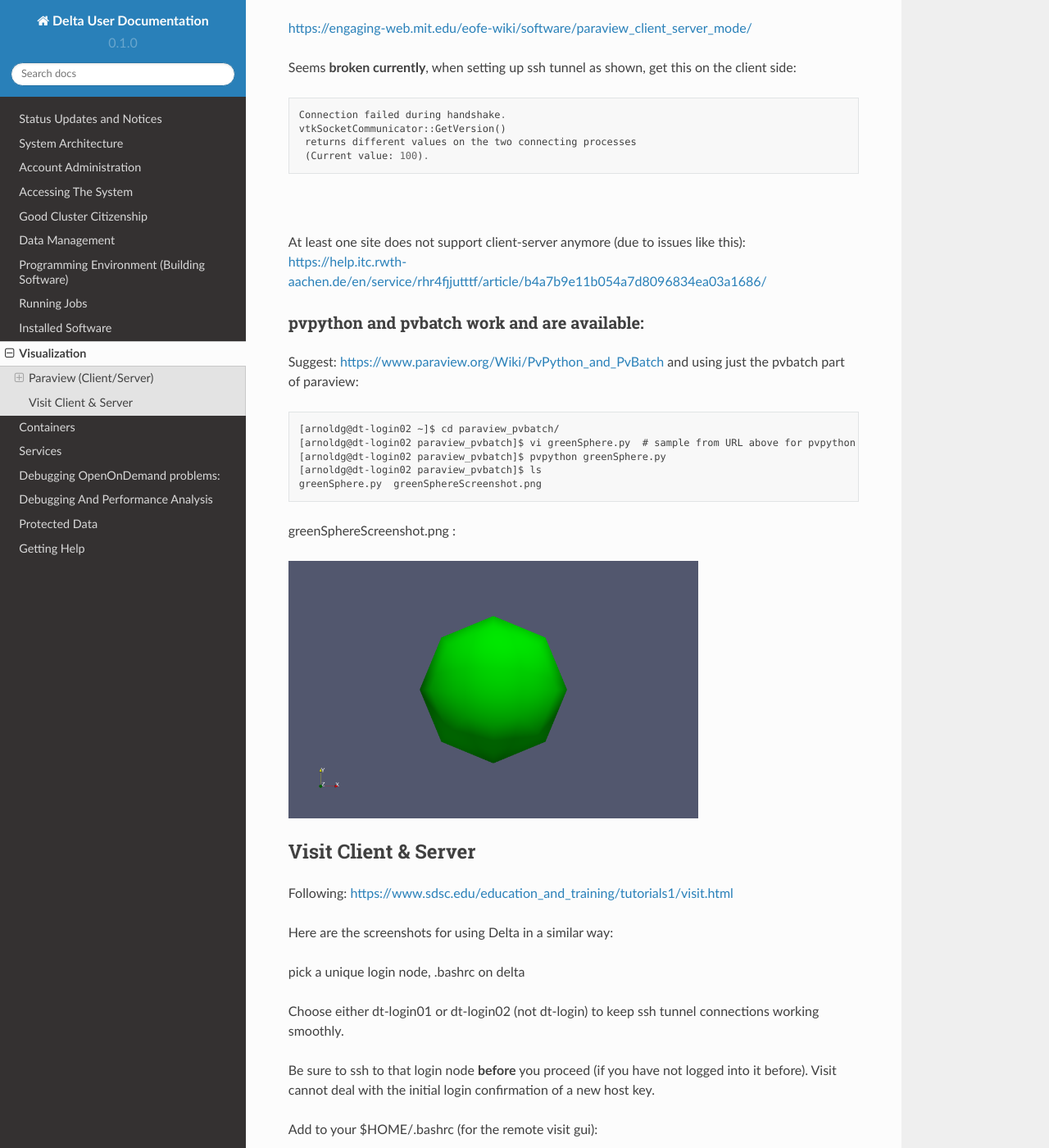
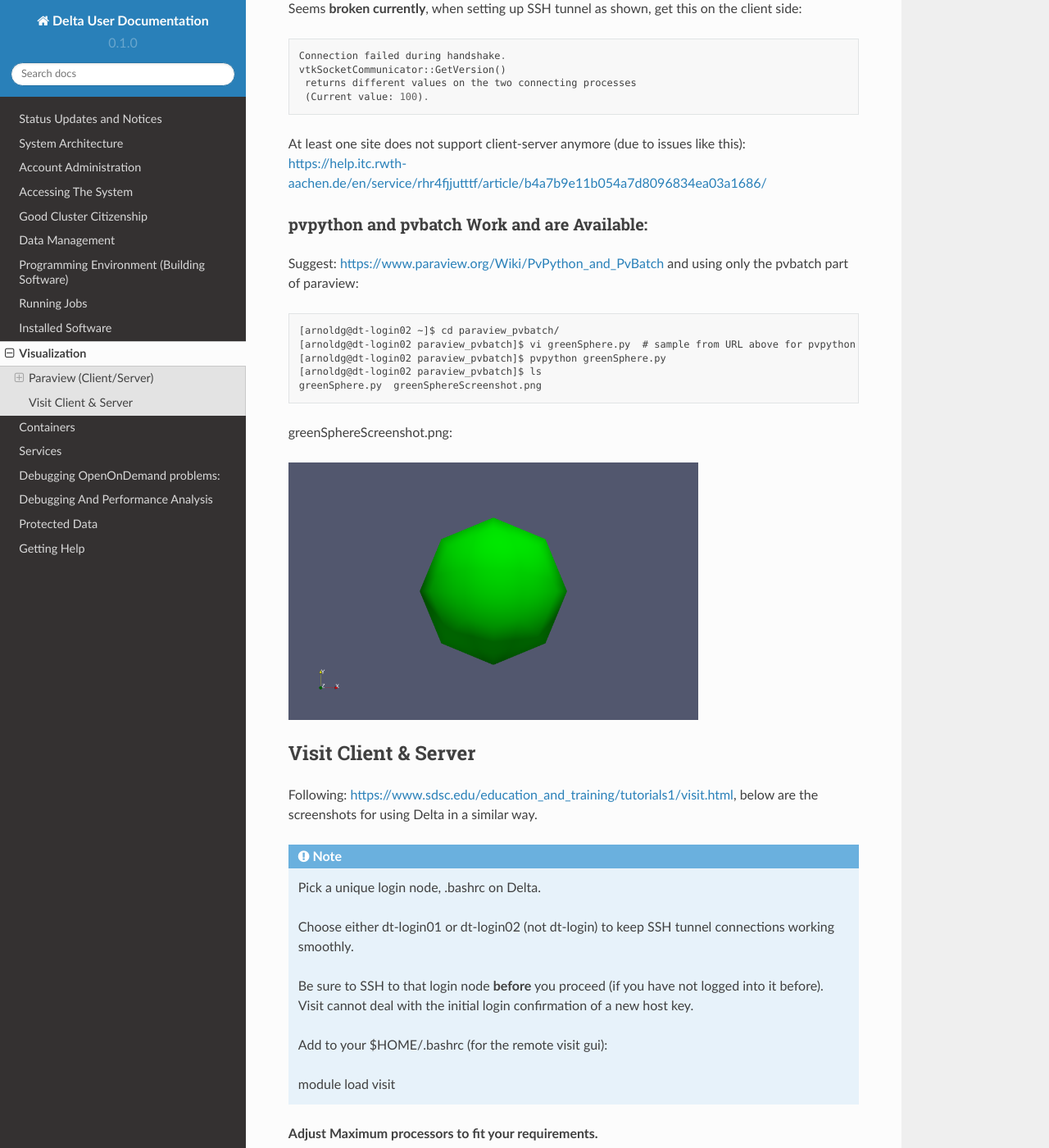
Before and after one commit to ncsa/Delta_doc, a Sphinx documentation site: the page built from docs/source/visualization.rst, in a window 1280 px wide and 1400 px high, scrolled down 313 px. Shown: the whole window at 82% size. Built offline with Sphinx 7.4.7 and the Read the Docs theme 2.0.0, drawn with Linux system fonts in a browser that asks for light colours; pages that are not in the unit, such as notebooks, are missing from menus; some of the changed text lies outside the part shown.

Commit message:
Update visualization.rst editorial and syntax changes
editorial and syntax changes throughout the page.

```diff
--- a/docs/source/visualization.rst
+++ b/docs/source/visualization.rst
@@ -2,38 +2,29 @@ Visualization
 =====================
 
 Delta A40 nodes support NVIDIA raytracing hardware.
-
--  describe visualization capabilities & software.
--  how to establish VNC/DVC/remote desktop
 
 Paraview (Client/Server)
 ---------------------------
 
 https://engaging-web.mit.edu/eofe-wiki/software/paraview_client_server_mode/
 
-Seems **broken currently**, when setting up ssh tunnel as shown, get
-this on the client side:
+Seems **broken currently**, when setting up SSH tunnel as shown, get this on the client side:
 
-::
+.. code-block::
 
    Connection failed during handshake.
    vtkSocketCommunicator::GetVersion()
     returns different values on the two connecting processes
     (Current value: 100).
 
-|
+At least one site does not support client-server anymore (due to issues like this): https://help.itc.rwth-aachen.de/en/service/rhr4fjjutttf/article/b4a7b9e11b054a7d8096834ea03a1686/
 
-At least one site does not support client-server anymore (due to issues
-like this):
-https://help.itc.rwth-aachen.de/en/service/rhr4fjjutttf/article/b4a7b9e11b054a7d8096834ea03a1686/
-
-pvpython and pvbatch work and are available:
+pvpython and pvbatch Work and are Available:
 ~~~~~~~~~~~~~~~~~~~~~~~~~~~~~~~~~~~~~~~~~~~~~~
 
-Suggest: https://www.paraview.org/Wiki/PvPython_and_PvBatch and using
-just the pvbatch part of paraview:
+Suggest: https://www.paraview.org/Wiki/PvPython_and_PvBatch and using only the pvbatch part of paraview:
 
-::
+.. code-block::
 
    [arnoldg@dt-login02 ~]$ cd paraview_pvbatch/
    [arnoldg@dt-login02 paraview_pvbatch]$ vi greenSphere.py  # sample from URL above for pvpython
@@ -41,7 +32,7 @@ just the pvbatch part of paraview:
    [arnoldg@dt-login02 paraview_pvbatch]$ ls
    greenSphere.py  greenSphereScreenshot.png
 
-greenSphereScreenshot.png :
+greenSphereScreenshot.png:
 
 ..  image:: aux_pages/images/paraview/greenSphere.png
     :alt: green sphere
@@ -50,25 +41,20 @@ greenSphereScreenshot.png :
 Visit Client & Server
 -------------------------
 
-Following:
-https://www.sdsc.edu/education_and_training/tutorials1/visit.html
+Following: https://www.sdsc.edu/education_and_training/tutorials1/visit.html, below are the screenshots for using Delta in a similar way.
 
-Here are the screenshots for using Delta in a similar way:
+.. note::
+   Pick a unique login node, .bashrc on Delta.
 
-pick a unique login node, .bashrc on delta
+   Choose either dt-login01 or dt-login02 (not dt-login) to keep SSH tunnel connections working smoothly.
 
-Choose either dt-login01 or dt-login02 (not dt-login) to keep ssh tunnel
-connections working smoothly.
+   Be sure to SSH to that login node **before** you proceed (if you have not logged into it before). Visit cannot deal with the initial login confirmation of a new host key.
 
-Be sure to ssh to that login node **before** you proceed (if you have
-not logged into it before). Visit cannot deal with the initial login
-confirmation of a new host key.
+   Add to your $HOME/.bashrc (for the remote visit gui):
 
-Add to your $HOME/.bashrc (for the remote visit gui):
+   module load visit
 
-module load visit
-
-Adjust Maximum processors to fit your requirements.
+**Adjust Maximum processors to fit your requirements.**
 
 ..  image:: aux_pages/images/visit_client_server/01_visit_host_settings.png
     :alt: delta host profile settings
@@ -78,12 +64,11 @@ Adjust Maximum processors to fit your requirements.
     :alt: cpu interactive mpi launch profile
     :width: 1000px
 
-The "-interactive" version of a partition is shown. Note those
-partitions are for quick tests up to 30 minutes. Choose another
-partition for longer sessions.
+The "-interactive" version of a partition is shown.
+Note, those partitions are for quick tests up to 30 minutes.
+Choose another partition for longer sessions.
 
-Partitions and accounts should match: gpu partitions go with gpu account
-endings, cpu partitions with cpu account endings.
+Partitions and accounts should match: GPU partitions go with GPU account endings, CPU partitions with CPU account endings.
 
 ..  image:: aux_pages/images/visit_client_server/03_visit-mpi-parallel.png
     :alt: mpi parallel launch settings
@@ -95,8 +80,7 @@ endings, cpu partitions with cpu account endings.
 
 Options → Save Settings after filling in the above.
 
-Proceeding with the tutorial, this is the view from the client and
-noise.silo example (found in the visit installation data/) ...
+Proceeding with the tutorial, this is the view from the client and noise.silo example (found in the visit installation data/).
 
 ..  image:: aux_pages/images/visit_client_server/05_visit-mpi-noise-final.png
     :alt: client view of noise example
```
